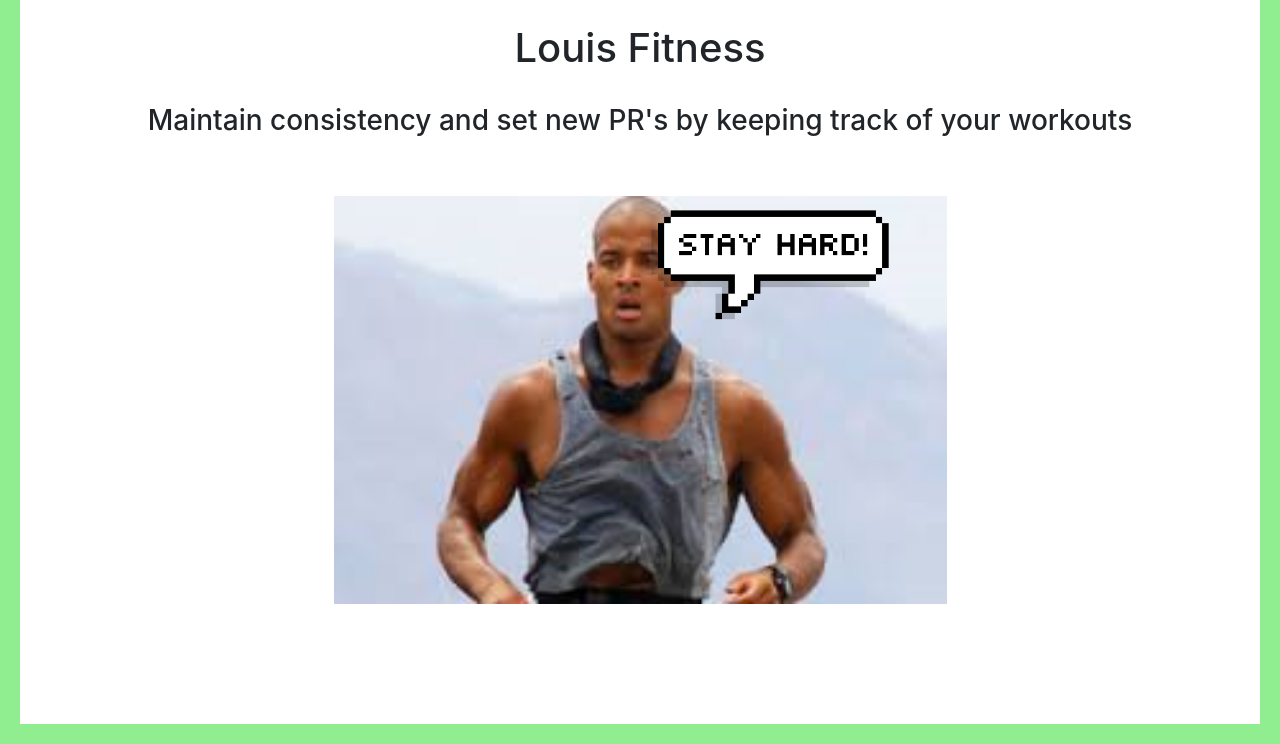
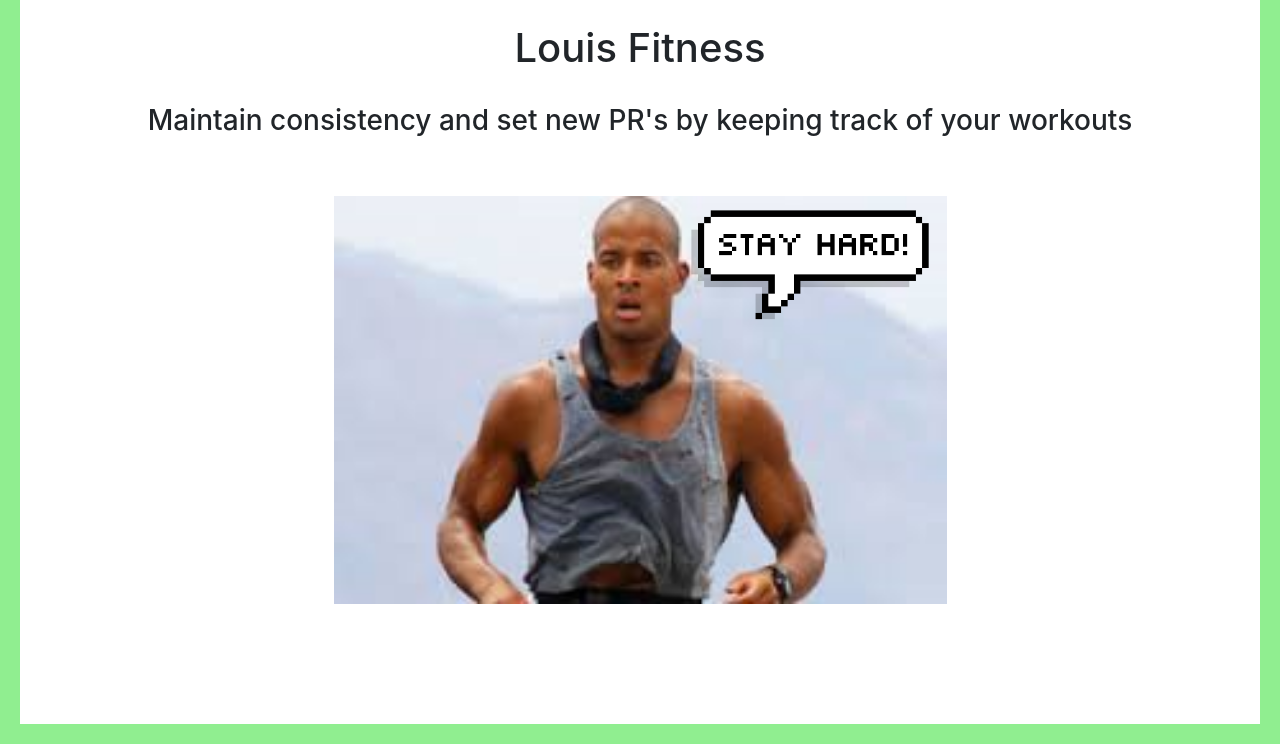
Before and after one commit to LouisFriedmann/Louis-Fitness, a Flask app: page / in a window 1280 px wide. Shown: the part 56-800 px from the top of the page. Run offline with Flask 3, Linux system fonts and the light colour scheme; a user stored in the database is signed in; some libraries are stand-ins or nearby versions.

Commit message:
Added padding to content

```diff
--- a/website/templates/base.html
+++ b/website/templates/base.html
@@ -69,6 +69,7 @@
             visibility: hidden;
             opacity: 0;
             transition: visibility 0s 1s, opacity 1s ease;
+            padding: 0 40px 0px 40px;
         }
     </style>
 </head>
```
Also changed, not shown: instance/database.db.
